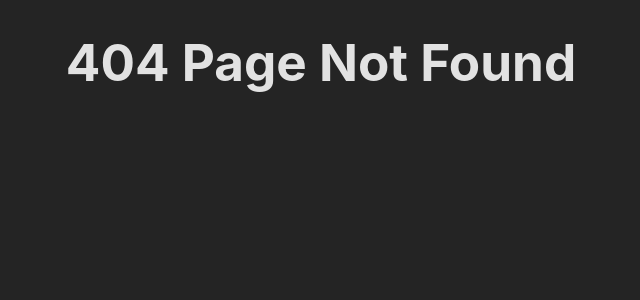
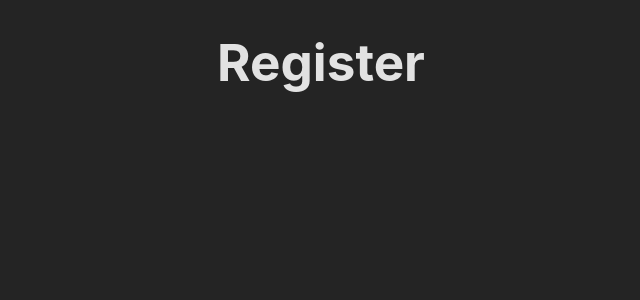
Before and after one commit to Jfreyer99/youtube-searchpage, a React (Vite) app: page /Register in a window 1280 px wide. Before the commit this address had no page. Shown: the top 300 px of the page, without its empty margins (319-959 px from the left). Built offline with nearby package versions, Linux system fonts and the light colour scheme.

Commit message:
added body of components to be implemented

```diff
--- a/src/App.tsx
+++ b/src/App.tsx
@@ -4,7 +4,8 @@ import './App.css'
 import VideoRendererWrapper from './components/VideoRendererWrapper';
 import { Route, Routes } from 'react-router-dom';
 import { useParams } from 'react-router-dom'
-
+import Register from './components/Register';
+import Login from './components/Login';
 
 const App:FC = () => {
 
@@ -13,7 +14,8 @@ const App:FC = () => {
     <Routes>
       <Route path="/search" element={<VideoRendererWrapper/>}></Route>
       <Route path="/search/:handleUrl" element={<VideoRendererWrapper/>}></Route>
-      <Route path="/Login" element={<h1>Login</h1>}></Route>
+      <Route path="/Register" element={<Register></Register>}></Route>
+      <Route path="/Login" element={<Login></Login>}></Route>
       <Route path="*" element={<h1>404 Page Not Found</h1>}></Route>
     </Routes>
     </>
--- /dev/null
+++ b/src/components/Login.tsx
@@ -0,0 +1,8 @@
+const Login = () => {
+    return (
+        <>
+        <h1>Login</h1>
+        </>
+    )
+}
+export default Login
--- /dev/null
+++ b/src/components/Register.tsx
@@ -0,0 +1,9 @@
+const Register = () => {
+    return(
+    <>
+        <h1>Register</h1>
+    </>
+    );
+}
+
+export default Register;
```
Also changed, not shown: src/components/Dashboard.tsx (added, +9 -0 lines).
